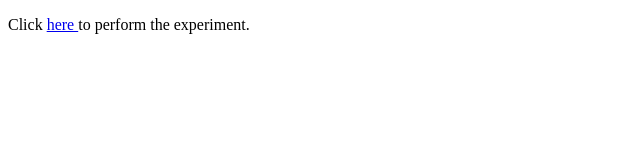
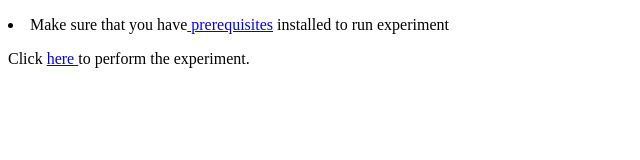
Before and after one commit to virtual-labs/exp-multipliers-iiith, a plain HTML site: page experiment/simulation/index.html in a window 1280 px wide. Shown: the whole page, without its empty margins (0-640 px from the left). Drawn offline with Linux system fonts and the light colour scheme.

Commit message:
added prerequisite link

```diff
--- a/experiment/simulation/index.html
+++ b/experiment/simulation/index.html
@@ -6,8 +6,8 @@
 </head>
 <body>
 		<!-- Your code goes here-->
-
-<p>Click <a class="qtlink" href="./exp9.html" onclick="window.open('./exp9.html', null,'scrollbars=yes, width=' + (screen.availWidth) +',height=' + (screen.availHeight)); return false;"> here	</a> to perform the experiment.</p>
+	<p><li>Make sure that you have<a href="../../Introduction.html"> prerequisites</a> installed to run experiment </li></p>
+	<p>Click <a class="qtlink" href="./exp9.html" onclick="window.open('./exp9.html', null,'scrollbars=yes, width=' + (screen.availWidth) +',height=' + (screen.availHeight)); return false;"> here	</a> to perform the experiment.</p>
 
 	<!-- Add JS at the bottom of HTML file -->
         <script src="./js/main.js"></script>
```
Also changed, not shown: experiment/simulation/exp9.html (+1 -1 lines), 1 other file.
